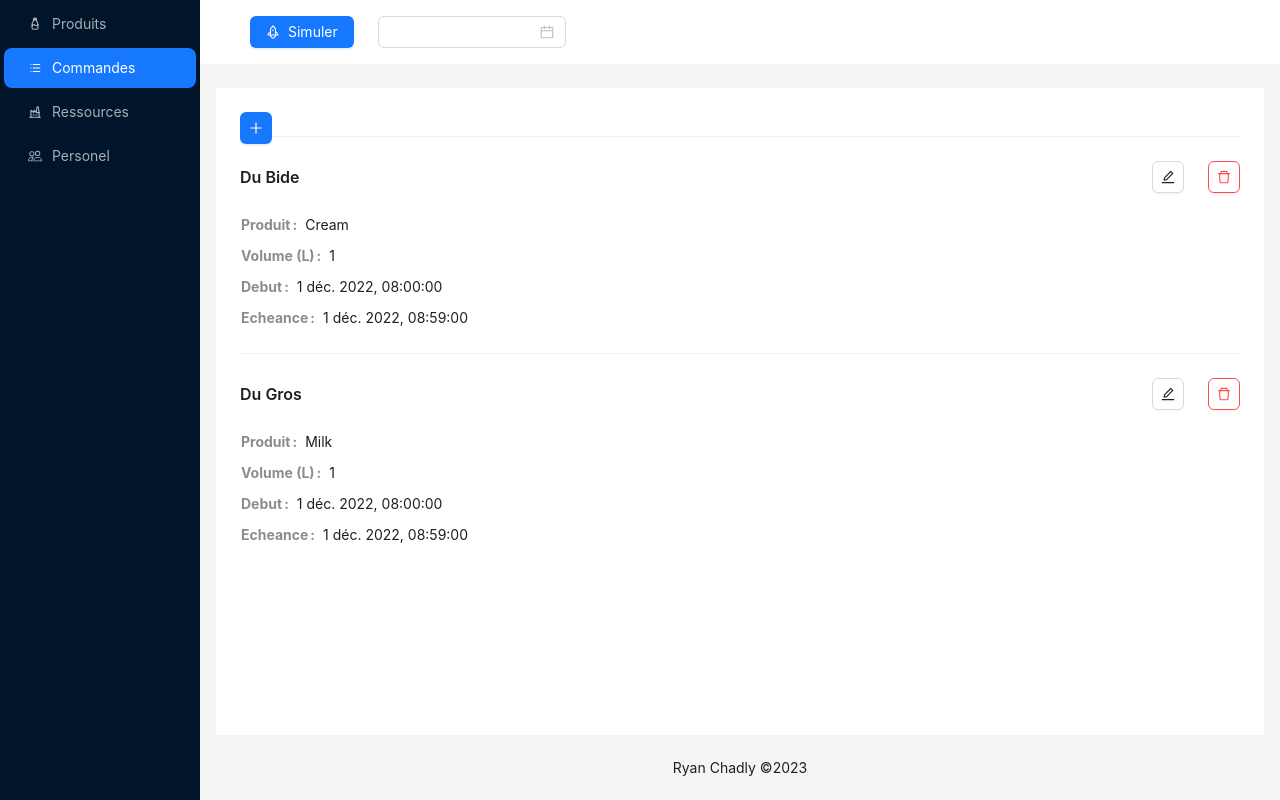
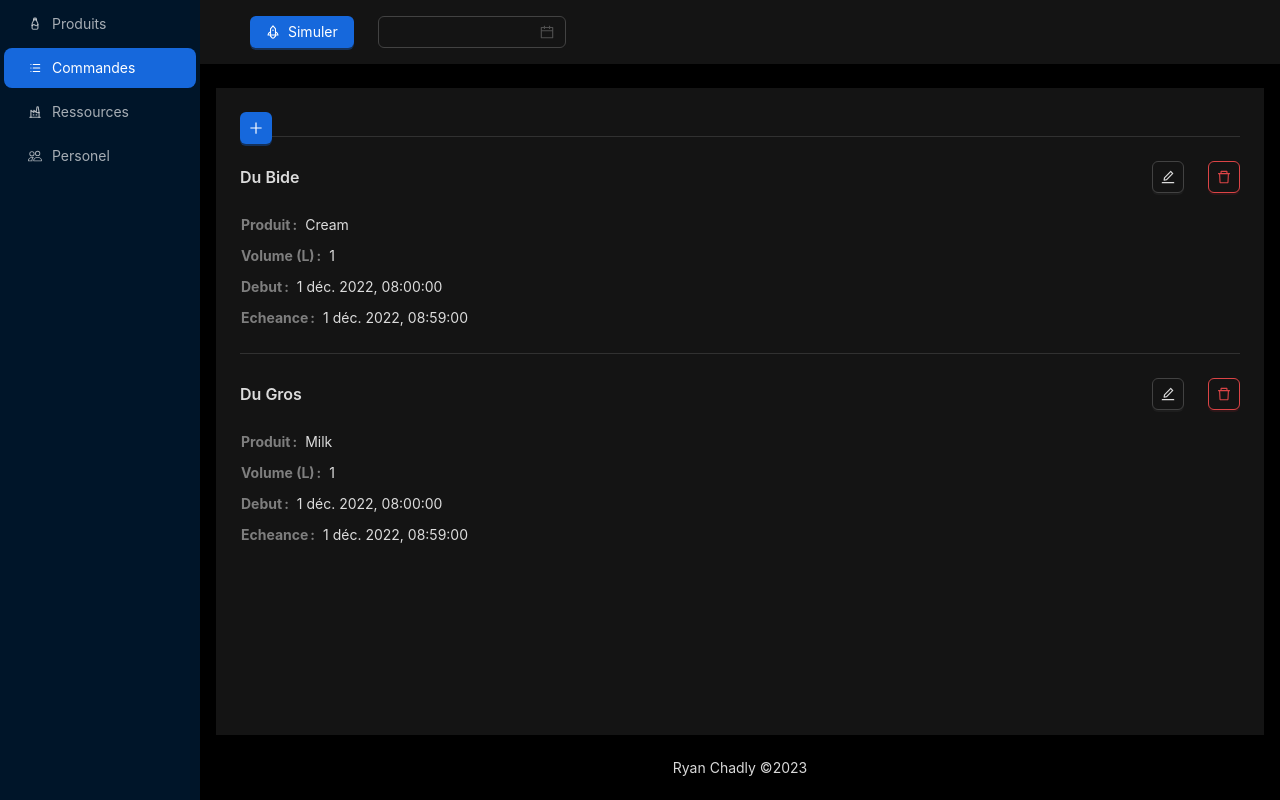
Before and after one commit to RyanChadly/new-batprod2, a React (Create React App) app: page / in a window 1280 px wide. Built offline with nearby package versions, Linux system fonts and the light colour scheme.

Commit message:
switch to dark theme

```diff
--- a/src/App.tsx
+++ b/src/App.tsx
@@ -1,3 +1,4 @@
+import { ConfigProvider, theme } from "antd";
 import React, { useEffect } from "react";
 import { MainPage } from "./components/main-page/main-page";
 import { mockOrders } from "./mocks/orders";
@@ -19,7 +20,13 @@ function App() {
 
   return (
     <div className="App">
-      <MainPage />
+      <ConfigProvider
+        theme={{
+          algorithm: theme.darkAlgorithm,
+        }}
+      >
+        <MainPage />
+      </ConfigProvider>
     </div>
   );
 }
```
